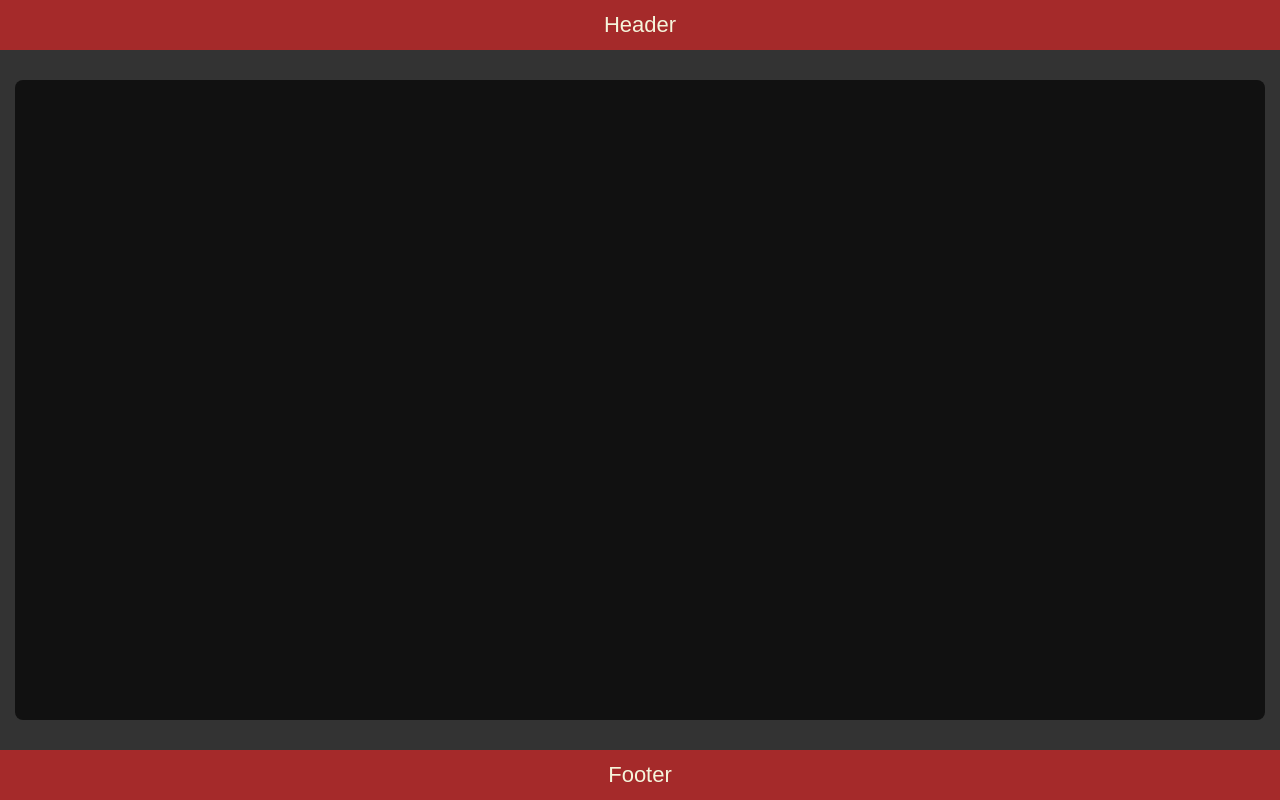
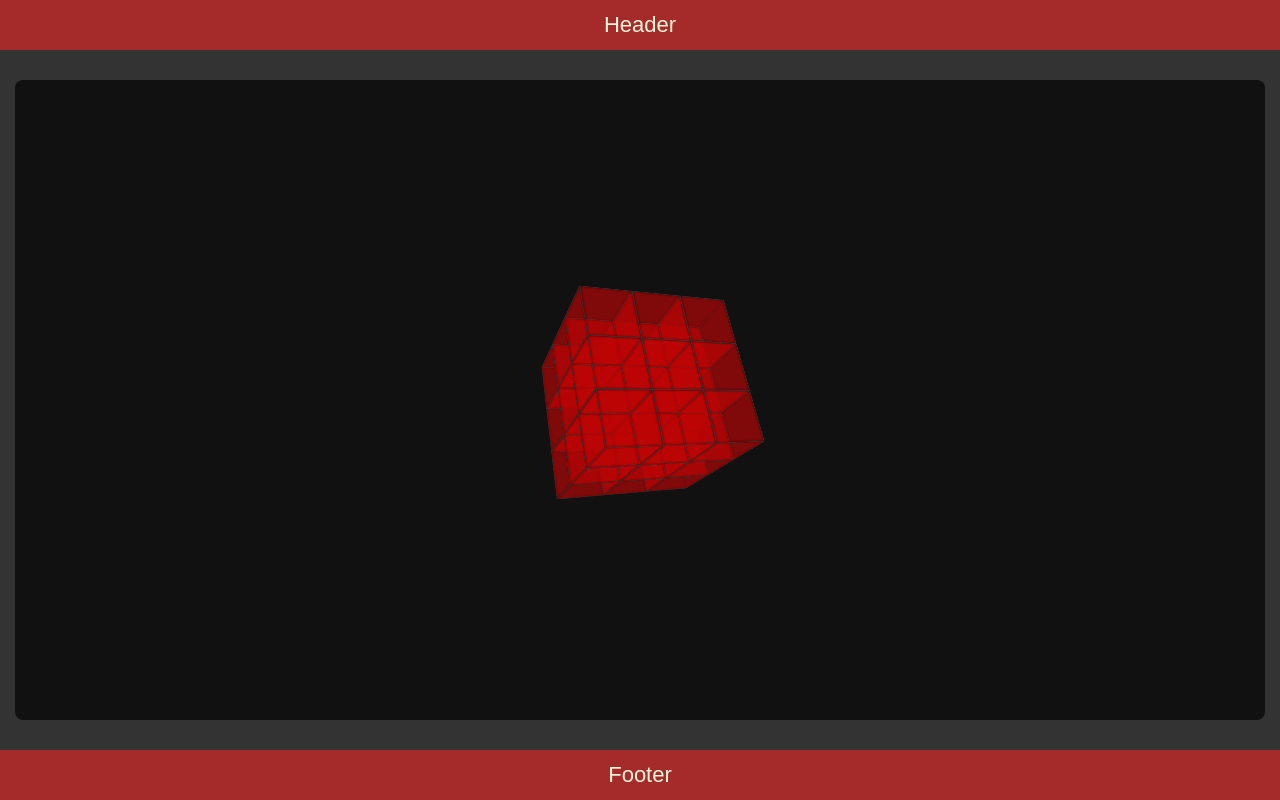
Before and after one commit to Yarzik7/work-with-animejs-lib, a website with bundled scripts: page index.html in a window 1280 px wide. Built offline with nearby package versions, Linux system fonts and the light colour scheme.

Commit message:
fix class name

```diff
--- a/index.html
+++ b/index.html
@@ -26,7 +26,7 @@
       <main class="main">
         <section class="section">
           <div class="container">
-            <div class="scene-box"></div>
+            <div class="scene-box js-scene"></div>
           </div>
         </section>
       </main>
--- a/src/index.mjs
+++ b/src/index.mjs
@@ -1,6 +1,6 @@
 import rubikComponent from './components/rubikComponent.mjs';
 
-const boxRef = document.querySelector('.decorator-box');
+const boxRef = document.querySelector('.js-scene');
 
 const rubik = rubikComponent({ size: 3, cubeSize: 100 });
 
```
